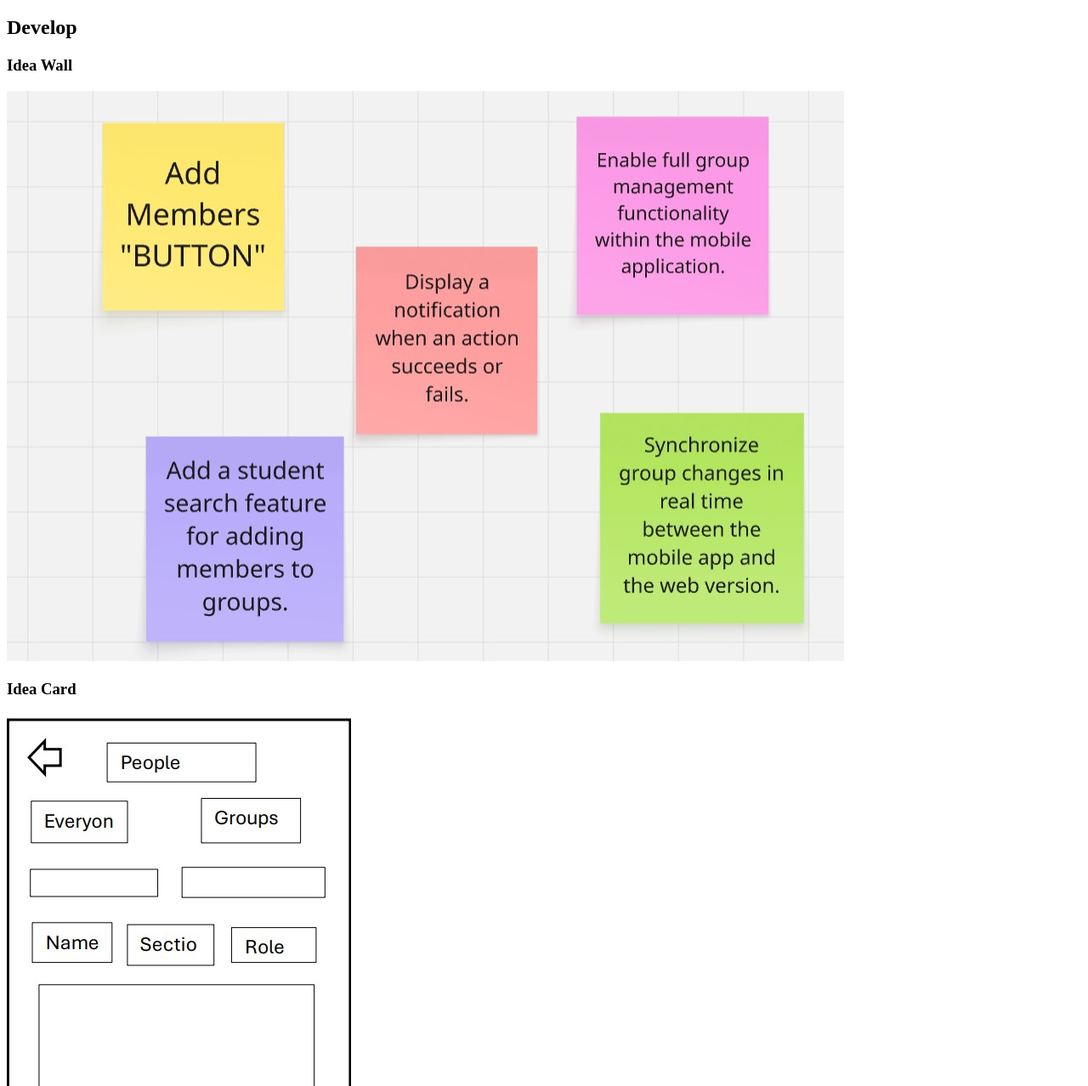
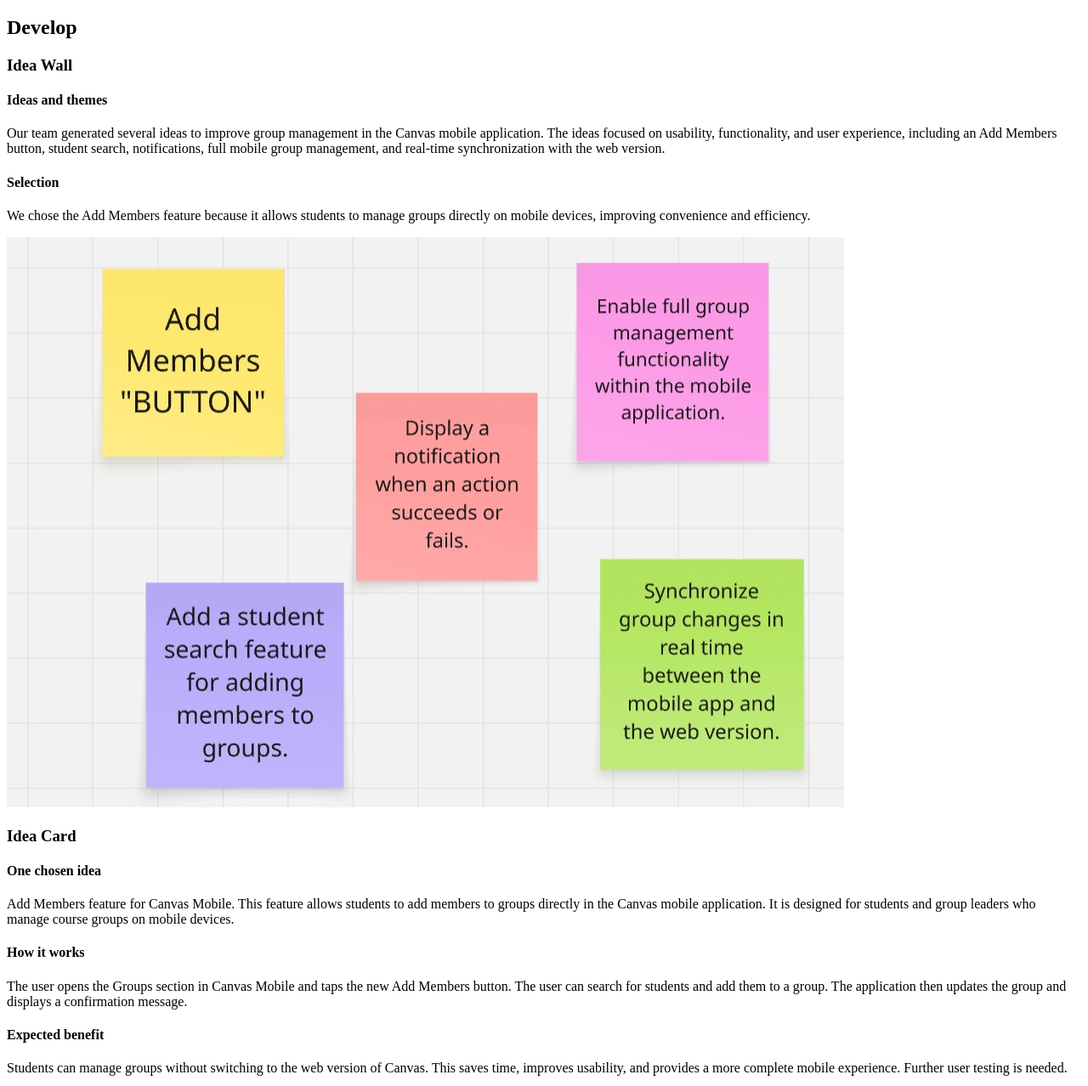
Before and after one commit to Jon-code-87/Tradet, a plain HTML site: page develop.html in a window 1280 px wide. Shown: the part 122-1400 px from the top of the page at 85% size. Drawn offline with Linux system fonts and the light colour scheme.

Commit message:
Täydennetty develop-sivua.

```diff
--- a/develop.html
+++ b/develop.html
@@ -24,9 +24,33 @@
 
 <h3>Idea Wall</h3>
 
+<h4>Ideas and themes</h4>
+<p>Our team generated several ideas to improve group management in the Canvas mobile application.
+The ideas focused on usability, functionality, and user experience, including an Add Members button,
+student search, notifications, full mobile group management, and real-time synchronization with the web version.</p>
+
+<h4>Selection</h4>
+<p>We chose the Add Members feature because it allows students to manage groups directly on mobile devices, improving convenience and efficiency.
+</p>
+
 <img src="img/IdeaWall.jpg" alt="Idea Wall">
 
 <h3>Idea Card</h3>
+
+<h4>One chosen idea</h4>
+<p>Add Members feature for Canvas Mobile. This feature allows students to add members to groups directly in the Canvas mobile application.
+It is designed for students and group leaders who manage course groups on mobile devices.
+</p>
+
+<h4>How it works</h4>
+<p>The user opens the Groups section in Canvas Mobile and taps the new Add Members button.
+The user can search for students and add them to a group. The application then updates the group and displays a confirmation message.
+</p>
+
+<h4>Expected benefit</h4>
+<p>Students can manage groups without switching to the web version of Canvas. This saves time, improves usability,
+and provides a more complete mobile experience. Further user testing is needed.
+</p>
 
 <img src="img/sketch.jpg" alt="Sketch">
 
```
